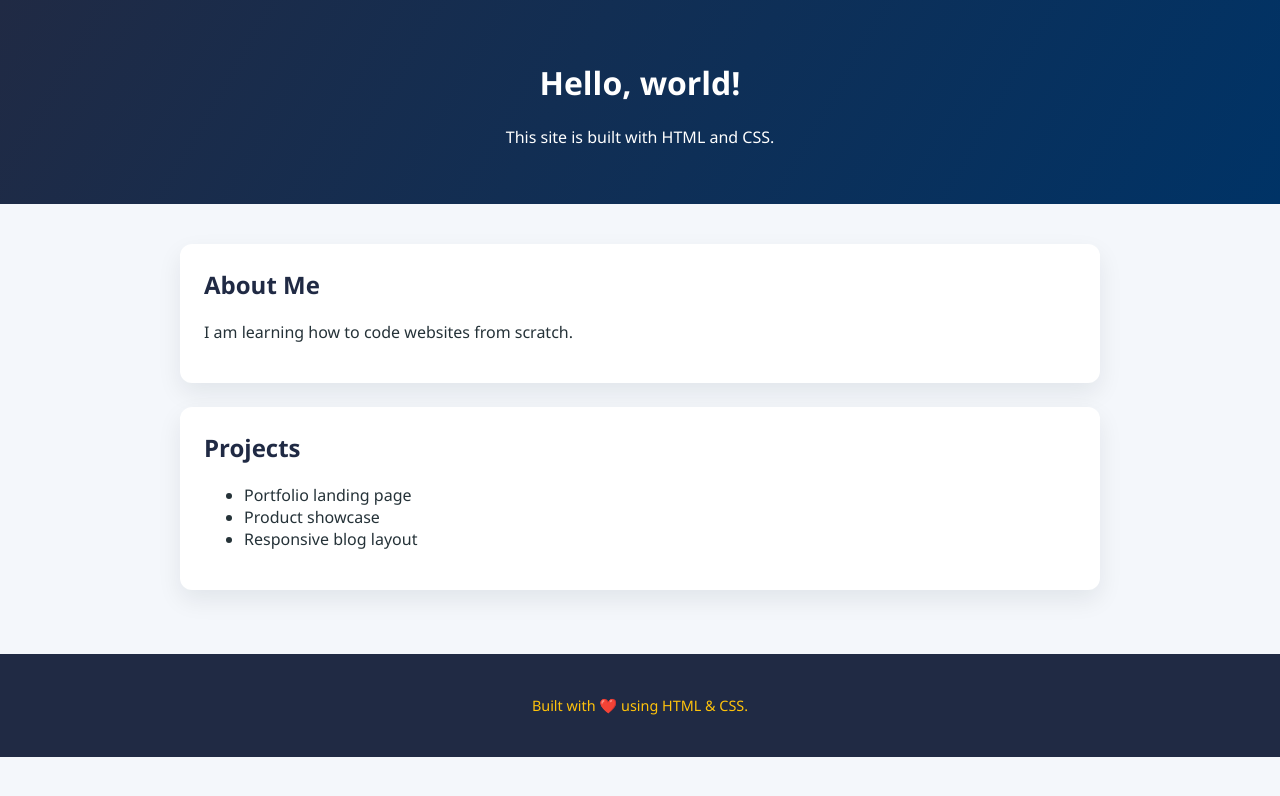
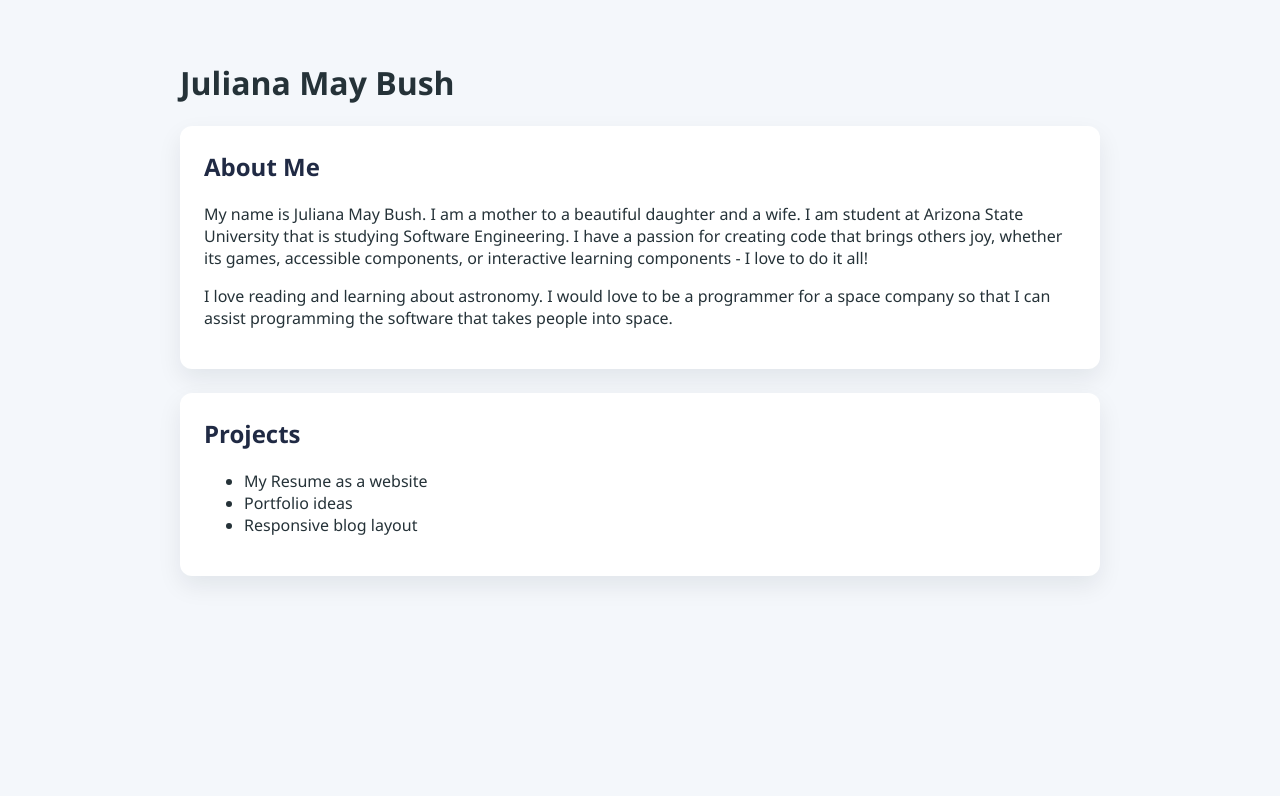
Before and after one commit to jmbush3/JulianaBush-Resume, a plain HTML site: page index.html in a window 1280 px wide. Drawn offline with Linux system fonts and the light colour scheme.

Commit message:
Update Spelling Error

```diff
--- a/index.html
+++ b/index.html
@@ -3,30 +3,32 @@
 <head>
   <meta charset="UTF-8">
   <meta name="viewport" content="width=device-width, initial-scale=1">
-  <title>My First Website</title>
+  <title>Juliana Bush</title>
   <link rel="stylesheet" href="css/styles.css" type="text/css">
+  <link rel="stylesheet" href="css/nav.css" type="text/css">
+  <link rel="stylesheet" href="css/footer.css" type="text/css">
+  <script src="components/header.js" defer></script>
+  <script src="components/footer.js" defer></script>
 </head>
 <body>
-  <header>
-    <h1>Hello, world!</h1>
-    <p>This site is built with HTML and CSS.</p>
-  </header>
-  <main>
+<a class="skip-link" href="#main">Skip to Content</a>
+  <main-header></main-header>
+  <main id="main">
+	<h1>Juliana May Bush</h1>
     <section>
       <h2>About Me</h2>
-      <p>I am learning how to code websites from scratch.</p>
+      <p>My name is Juliana May Bush. I am a mother to a beautiful daughter and a wife. I am student at Arizona State University that is studying Software Engineering. I have a passion for creating code that brings others joy, whether its games, accessible components, or interactive learning components - I love to do it all!</p>
+      <p>I love reading and learning about astronomy. I would love to be a programmer for a space company so that I can assist programming the software that takes people into space.</p>
     </section>
     <section>
       <h2>Projects</h2>
       <ul>
-        <li>Portfolio landing page</li>
-        <li>Product showcase</li>
+        <li>My Resume as a website</li>
+        <li>Portfolio ideas</li>
         <li>Responsive blog layout</li>
       </ul>
     </section>
   </main>
-  <footer>
-    <p>Built with ❤️ using HTML & CSS.</p>
-  </footer>
+  <main-footer></main-footer>
 </body>
 </html>
```
